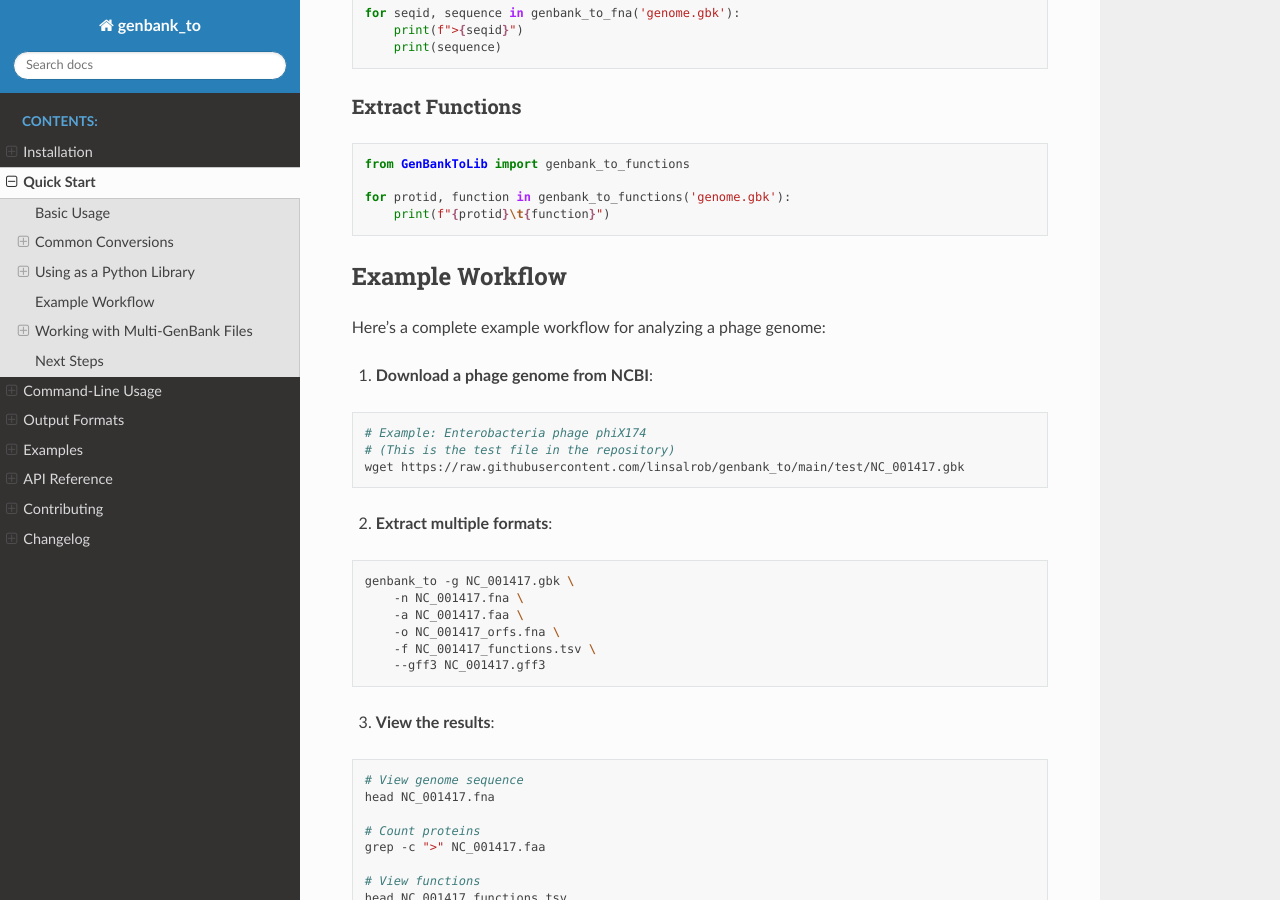
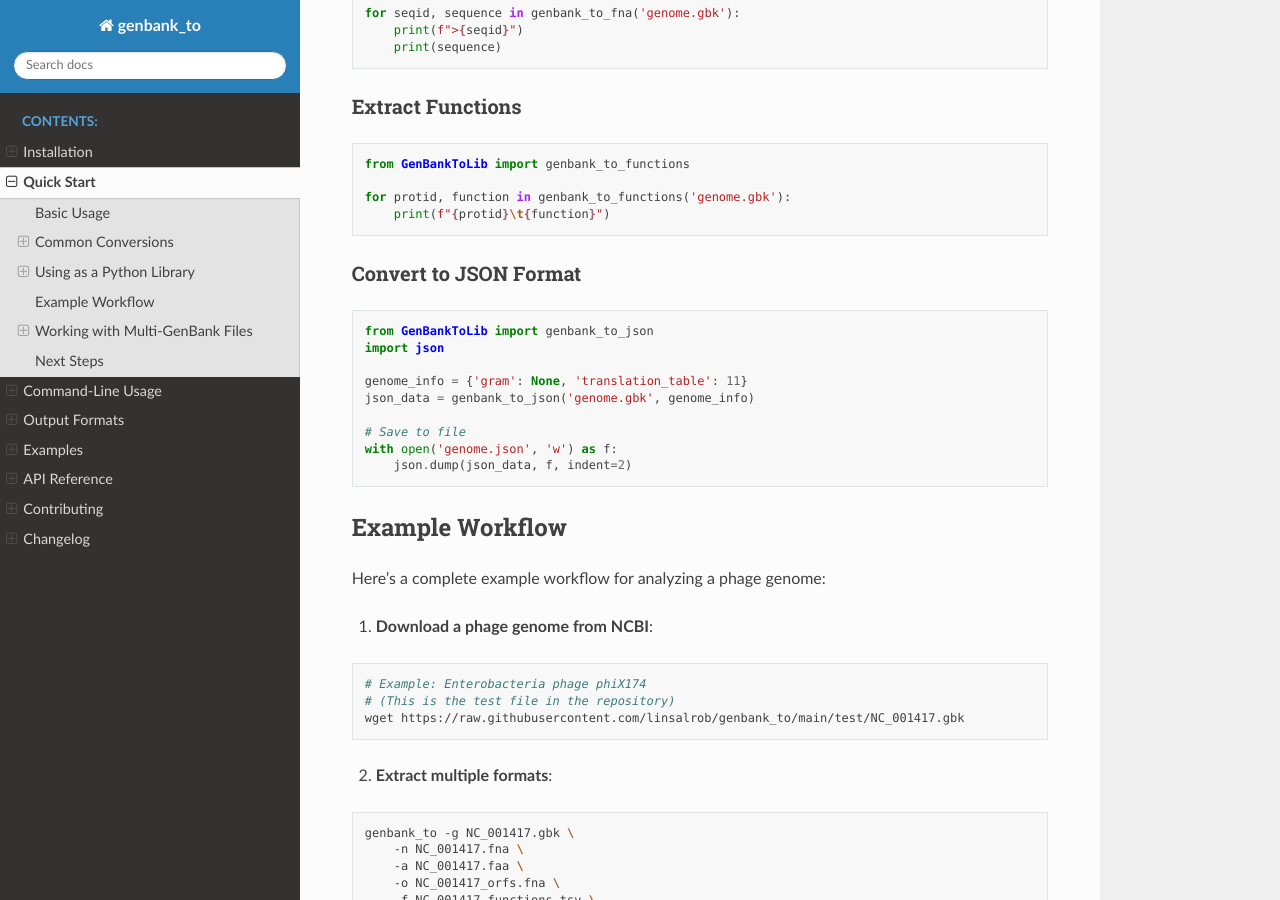
Before and after one commit to linsalrob/genbank_to, a Sphinx documentation site: the page built from docs/quickstart.rst, in a window 1280 px wide and 900 px high, scrolled down 1562 px. Built offline with Sphinx 7.4.7 and the Read the Docs theme 3.1.0, drawn with Linux system fonts in a browser that asks for light colours.

Commit message:
Add genbank_to_json to quickstart and output_formats documentation
Co-authored-by: linsalrob <836231+linsalrob@users.noreply.github.com>

```diff
--- a/docs/quickstart.rst
+++ b/docs/quickstart.rst
@@ -95,6 +95,21 @@ Extract Functions
    for protid, function in genbank_to_functions('genome.gbk'):
        print(f"{protid}\t{function}")
 
+Convert to JSON Format
+~~~~~~~~~~~~~~~~~~~~~~
+
+.. code-block:: python
+
+   from GenBankToLib import genbank_to_json
+   import json
+
+   genome_info = {'gram': None, 'translation_table': 11}
+   json_data = genbank_to_json('genome.gbk', genome_info)
+
+   # Save to file
+   with open('genome.json', 'w') as f:
+       json.dump(json_data, f, indent=2)
+
 Example Workflow
 ----------------
 
```
Also changed, not shown: docs/output_formats.rst (+13 -0 lines).
